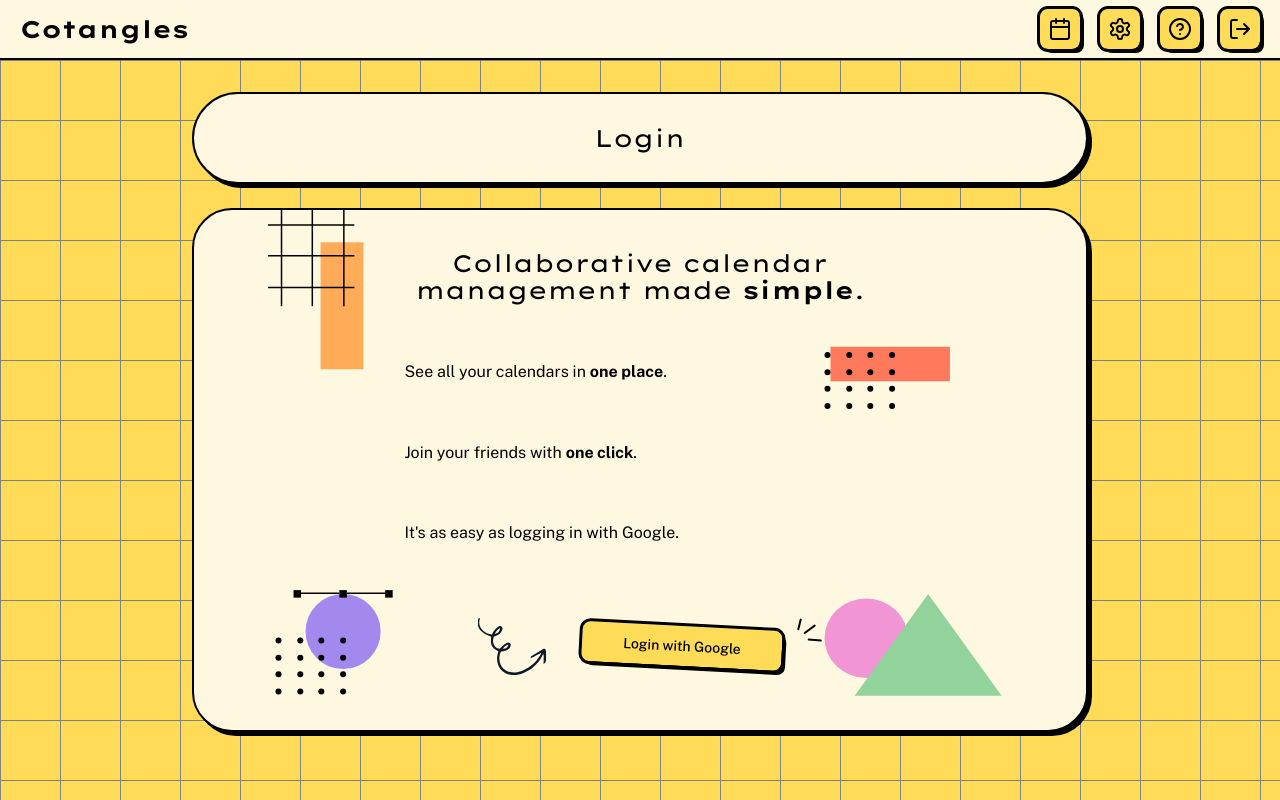
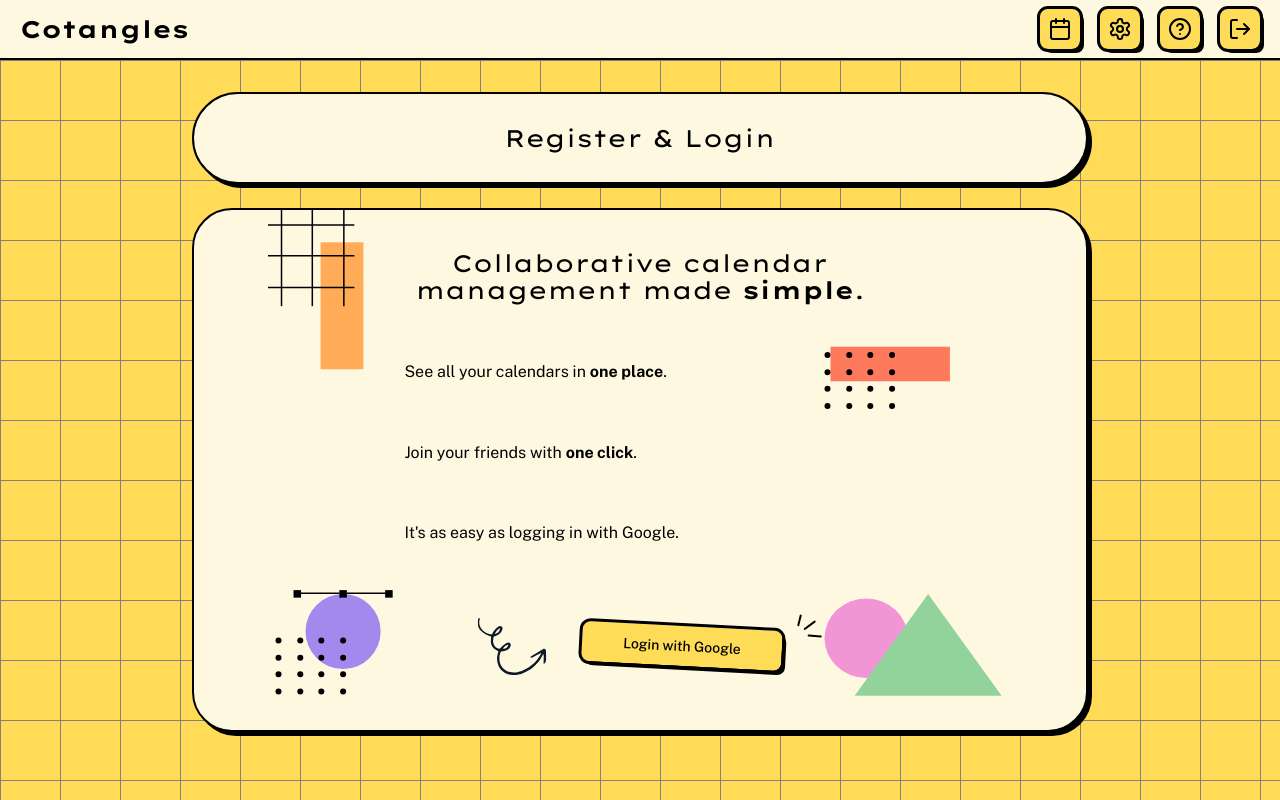
Before and after one commit to devsoc-unsw/trainee-death-24t3, a React (Vite) app in the folder frontend/cotangles/: page / in a window 1280 px wide. Built offline with nearby package versions, Linux system fonts and the light colour scheme.

Commit message:
Made paragraph font size 1em by default

```diff
--- a/frontend/cotangles/src/index.css
+++ b/frontend/cotangles/src/index.css
@@ -51,6 +51,7 @@ h1 {
 
 p {
   font-family: "public-sans";
+  font-size: 1em;
 }
 
 button {
--- a/frontend/cotangles/src/pages/Login.tsx
+++ b/frontend/cotangles/src/pages/Login.tsx
@@ -10,7 +10,7 @@ function Login() {
         {/* Title */}
         <CardTop>
           <CardHeader>
-            <h1>Login</h1>
+            <h1>Register & Login</h1>
           </CardHeader>
         </CardTop>
         {/* Body */}
@@ -20,13 +20,13 @@ function Login() {
         >
           <CardAuth>
             <h1 className="text-center">Collaborative calendar management made <b>simple</b>.</h1>
-              <p>See all your calendars in <b>one place</b>.</p>
-              <p>Join your friends with <b>one click</b>.</p>
-              <p>It's as easy as logging in with Google.</p>
+            <p>See all your calendars in <b>one place</b>.</p>
+            <p>Join your friends with <b>one click</b>.</p>
+            <p>It's as easy as logging in with Google.</p>
             <div className="flex justify-center items-center h-[20%]">
               <img src={squiggle_arrow} className="scale-50" alt="squiggly arrow"/>
               <Button className="rotate-3 w-[200px]">Login with Google</Button>
-              <img src={sparkle} className="scale-50 mb-8" alt="sparkle"/>
+              <img src={sparkle} className="scale-50 mb-10" alt="sparkle"/>
             </div>
           </CardAuth>
         </CardBody>
```
